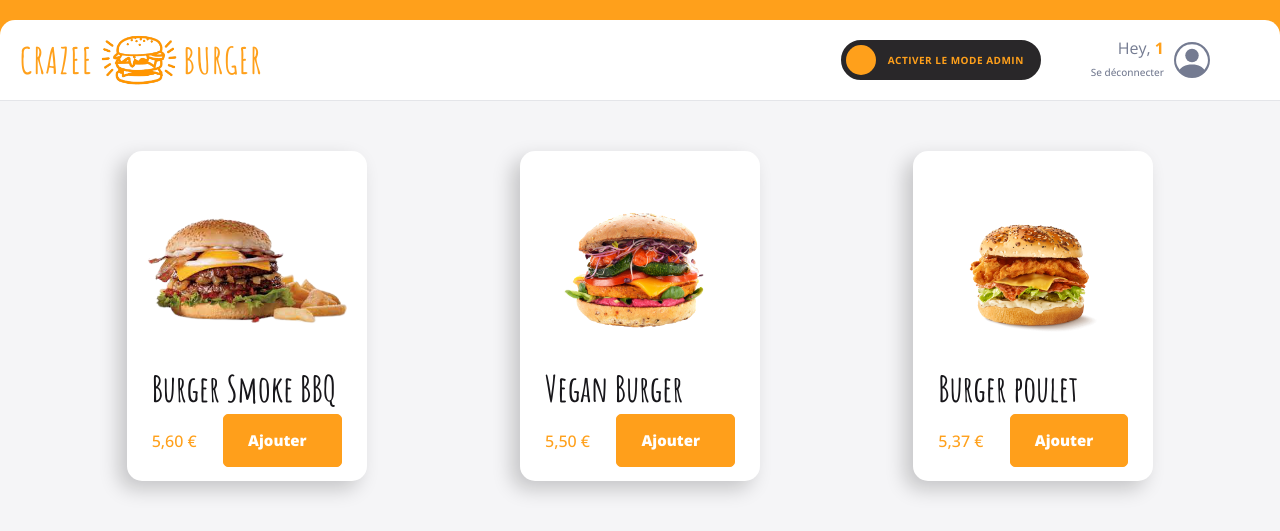
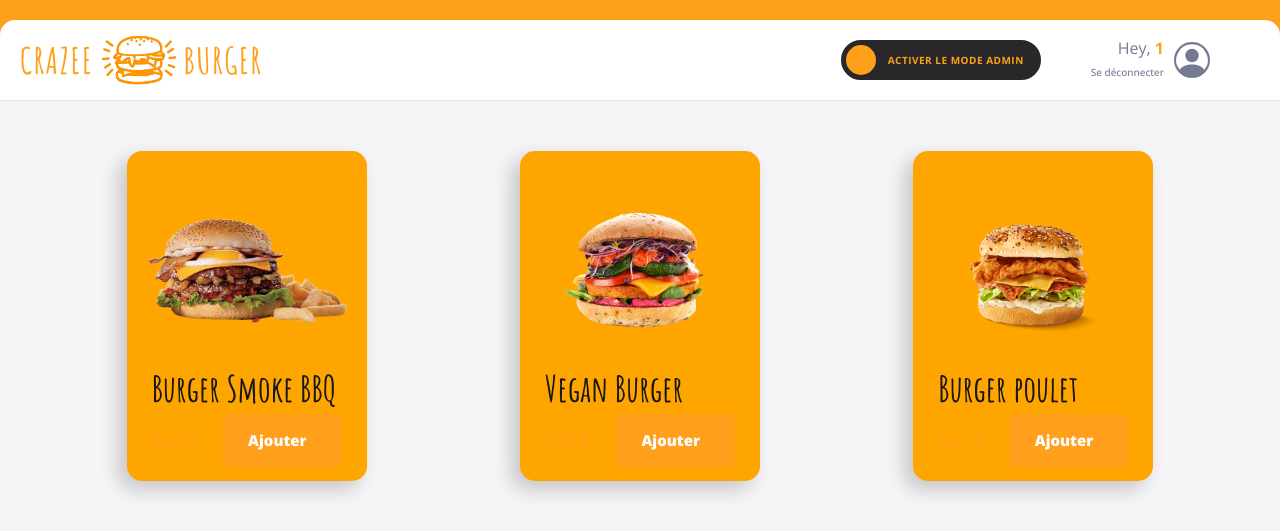
Before and after one commit to elyes958/crazee-burger, a React (Vite) app: page /order/1 in a window 1280 px wide. Shown: the top 531 px of the page. Built offline with nearby package versions, Linux system fonts and the light colour scheme.

Commit message:
💄 F09: Temporary: make ALL cards orange based on isSelectedProps

```diff
--- a/src/components/pages/order/Main/Menu/Menu.jsx
+++ b/src/components/pages/order/Main/Menu/Menu.jsx
@@ -62,6 +62,7 @@ export default function Menu() {
             leftDescription={formatPrice(produit.price)}
             onClicked={() => handleClicked(produit.id)}
             isHoverable={isModeAdmin}
+            isSelected={true}
           />
           // finalement comme on a rendu notre composant reutilisable et donc qu'on a fait remonter le specifique dans les props, alor on est obliger d'utiliser ça et pas l'autre methode en bas
           // <Card {...produit} />  // meme chose que ligne 5, ecriture bc plus simple spread operator dans un objet, cet methode fonctionne que si vous etes certain que "produit" a tous les élements dont "Product" a besoin. Du coup la methode au dessus est preferable et conseiller.
--- a/src/components/reusable-ui/Card.jsx
+++ b/src/components/reusable-ui/Card.jsx
@@ -4,10 +4,10 @@ import { theme } from "../../theme";
 import Button from "./Button";
 import { TiDelete } from "react-icons/ti";
 
-export default function Card({ title, imageSource, leftDescription, hasDeleteButton, onDelete, onClicked , isHoverable }) {
+export default function Card({ title, imageSource, leftDescription, hasDeleteButton, onDelete, onClicked , isHoverable, isSelected }) {
   return (
     <CardStyled hasDeleteButton={hasDeleteButton} className="produit"  isHoverable={isHoverable} onClick={onClicked}>
-      <div className="card">
+      <div className="card" style={isSelected ? {background: "orange"} :  {}}>
       {hasDeleteButton && (<button className="delete-button" aria-label="delete-button" onClick={onDelete}>
         <TiDelete className="icon" />
       </button>)}
@@ -30,11 +30,13 @@ export default function Card({ title, imageSource, leftDescription, hasDeleteBut
 }
 // ligne 10 ce que j'ai fait moi
 // ce que j'avais fait dans les props : onClick={hasDeleteButton ? onClicked : null} et onClicked que j'avais recuperer en props dans la fct
+// style{} attend forcement un objet donc ne peu pas utiliser && avec lui, mais une ternaire obliger
 
 const CardStyled = styled.div`
   /* {(props) => (props.hasDeleteButton && modeAdmin)}  ce que j'ai fait moi */
   ${(props) => (props.isHoverable && hoverableStyle)}
   border-radius: ${theme.borderRadius.extraRound};
+  height: 330px;
 
   .card{
   background: ${theme.colors.white};
```
